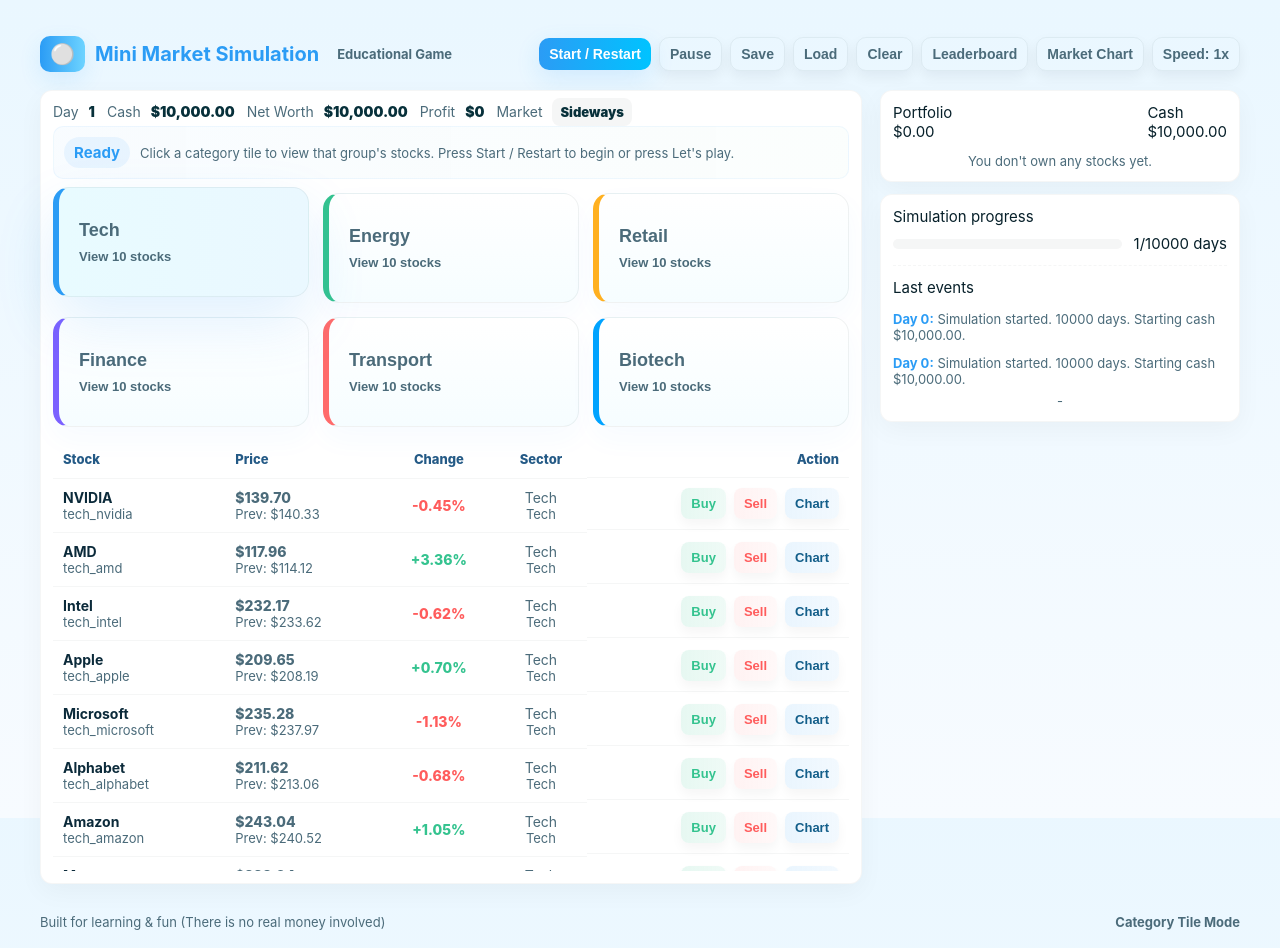
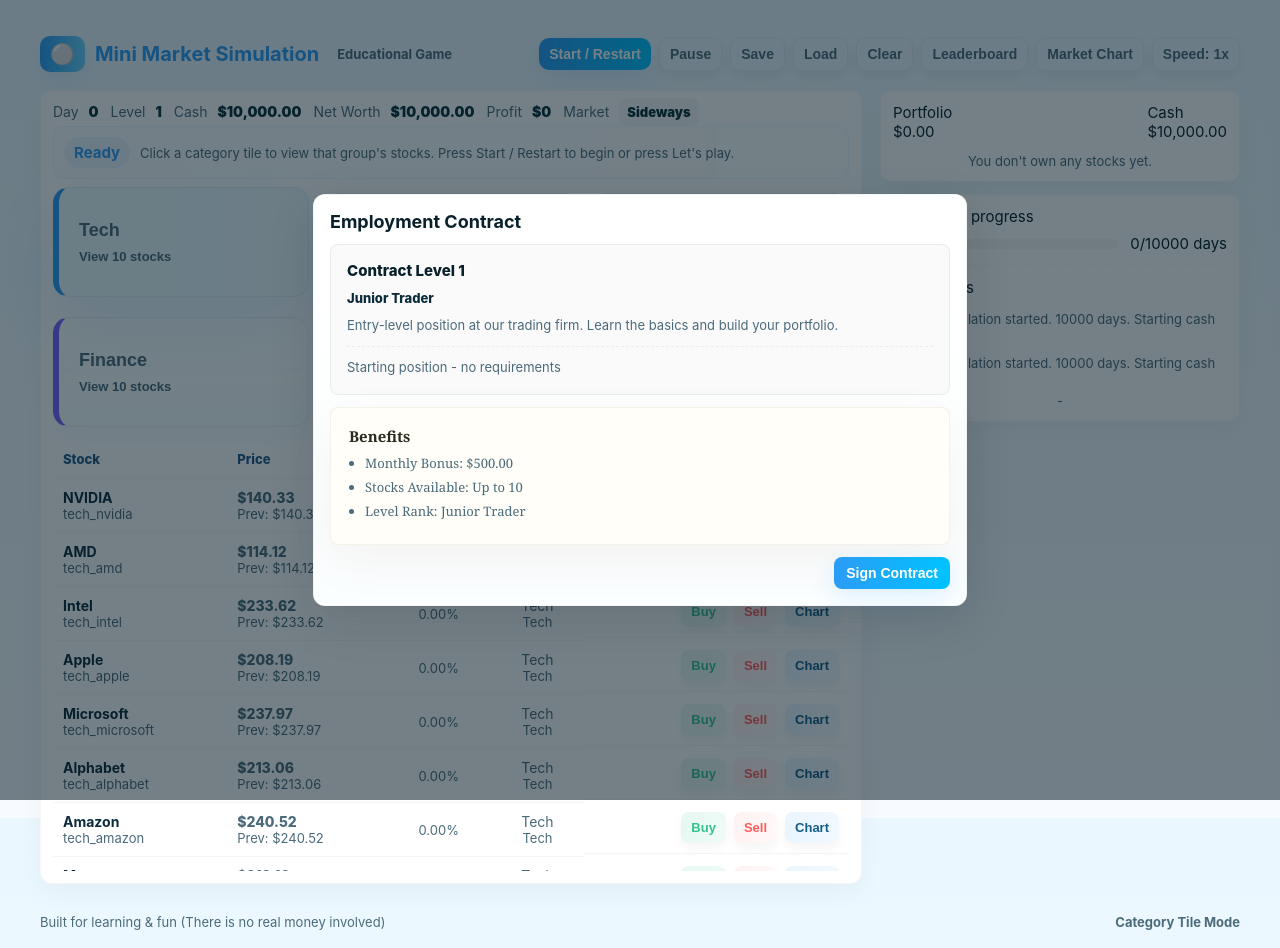
Before and after one commit to Leaferd6712/mini-market-simulation, a plain HTML site: page index.html in a window 1280 px wide. Both pictures are taken after a click on the button "Let's play". Drawn offline with Linux system fonts and the light colour scheme.

Commit message:
CHATGPT IS USELESS VSC IS BETer

```diff
--- a/index.html
+++ b/index.html
@@ -158,6 +158,7 @@
       <div style="display:flex;justify-content:space-between;align-items:center;">
         <div class="status" style="flex-wrap:wrap">
           <div>Day <strong id="dayNum">0</strong></div>
+          <div>Level <strong id="levelDisplay">1</strong></div>
           <div>Cash <strong id="cash">$0</strong></div>
           <div>Net Worth <strong id="networth">$0</strong></div>
           <div>Profit <strong id="unrealisedTop">$0</strong></div>
@@ -362,6 +363,23 @@
     </div>
   </div>
 
+  <div id="contractOverlay" class="modal-overlay" role="dialog" aria-modal="true" style="display:none;">
+    <div class="modal" role="document" aria-labelledby="contractTitle" style="max-width:620px;">
+      <h2 id="contractTitle">Employment Contract</h2>
+      <div style="background:#fafafa;padding:16px;border-radius:8px;border:1px solid rgba(7,34,40,0.06);margin:12px 0;">
+        <div class="mini" style="font-weight:800;margin-bottom:8px;">Contract Level <span id="contractLevel">1</span></div>
+        <div class="small muted" id="contractDetails" style="line-height:1.6;"></div>
+      </div>
+      <div class="letter-content" style="margin:12px 0;">
+        <div class="mini" style="font-weight:800;margin-bottom:8px;">Benefits</div>
+        <ul class="small muted" id="contractBenefits" style="padding-left:16px;margin:0;"></ul>
+      </div>
+      <div class="controls" style="margin-top:12px;">
+        <button id="contractSign" class="btn-primary">Sign Contract</button>
+      </div>
+    </div>
+  </div>
+
 <script>
 const STORAGE_KEY = 'marketSim_v6_tilemode';
 const LEADERBOARD_KEY = 'marketSim_v6_leaderboard';
@@ -386,6 +404,37 @@ const TREND_DAILY_BIAS = 0.004;
 const SHOCK_PROB_SURGE = 0.006;
 const SHOCK_PROB_FALL = 0.004;
 const SPEED_OPTIONS = [1,2,4];
+
+// Level system
+const LEVEL_CONTRACTS = {
+  1: {
+    level: 1,
+    title: 'Junior Trader',
+    description: 'Entry-level position at our trading firm. Learn the basics and build your portfolio.',
+    monthlyBonus: 500,
+    stockLimit: 10,
+    requirements: 'Starting position - no requirements',
+    unlockAt: 0
+  },
+  2: {
+    level: 2,
+    title: 'Senior Trader',
+    description: 'Promoted! Your dedication has earned you a better position with higher compensation.',
+    monthlyBonus: 1000,
+    stockLimit: 20,
+    requirements: 'Reach $25,000 net worth',
+    unlockAt: 25000
+  },
+  3: {
+    level: 3,
+    title: 'Head of Trading',
+    description: 'You\'ve proven yourself as a top performer. Welcome to the leadership team!',
+    monthlyBonus: 2000,
+    stockLimit: 30,
+    requirements: 'Reach $100,000 net worth',
+    unlockAt: 100000
+  }
+};
 
 const REAL_TECH = ["NVIDIA","AMD","Intel","Apple","Microsoft","Alphabet","Amazon","Meta","Qualcomm","Broadcom"];
 const REAL_TRANSPORT = ["Tesla","Ford Motor Company","General Motors","Toyota","Uber","Boeing","Airbus","DHL","Maersk","Volvo"];
@@ -460,7 +509,7 @@ let totalDays = 10000;
 let totalWeeks = Math.ceil(totalDays / 7);
 
 let game = {
-  stocks: [], day:0, cash: STANDARD.startingMoney, portfolio:{}, events:[], history:[], cyclesCompleted:0, marketState:'Sideways', bonusGiven:false
+  stocks: [], day:0, cash: STANDARD.startingMoney, portfolio:{}, events:[], history:[], cyclesCompleted:0, marketState:'Sideways', bonusGiven:false, level: 1, levelUpUnlocked: {}
 };
 let currentWeek = 0, runningYear = false, paused = false;
 let disableUI = false;
@@ -487,6 +536,7 @@ const categoryGrid = document.getElementById('categoryGrid');
 const stocksBody = document.getElementById('stocksBody');
 const newsPanel = document.getElementById('newsPanel');
 const dayNumEl = document.getElementById('dayNum'), cashEl = document.getElementById('cash'), networthEl = document.getElementById('networth');
+const levelDisplay = document.getElementById('levelDisplay');
 const portfolioValueEl = document.getElementById('portfolioValue'), cashPanelEl = document.getElementById('cashPanel');
 const progressBarEl = document.getElementById('progressBar'), progressTextEl = document.getElementById('progressText');
 const marketStateEl = document.getElementById('marketState'), eventsLogEl = document.getElementById('eventsLog');
@@ -520,6 +570,14 @@ const letterTo = document.getElementById('letterTo');
 const letterBody = document.getElementById('letterBody');
 const letterSign = document.getElementById('letterSign');
 const letterAck = document.getElementById('letterAck');
+
+const contractOverlay = document.getElementById('contractOverlay');
+const contractTitle = document.getElementById('contractTitle');
+const contractLevel = document.getElementById('contractLevel');
+const contractDetails = document.getElementById('contractDetails');
+const contractBenefits = document.getElementById('contractBenefits');
+const contractSign = document.getElementById('contractSign');
+let pendingContractLevel = 0;
 
 function resetLiveStocks(){
   game.stocks = STOCKS_MASTER.map(s => ({ id:s.id, name:s.name, sector:s.sector, price:s.price, volatility:s.volatility, changePct:0, history:[round2(s.price)] }));
@@ -870,12 +928,70 @@ function hideLetter(){
   letterOverlay.style.display = 'none';
 }
 
+function showContract(levelNum){
+  if(disableUI) return;
+  const contract = LEVEL_CONTRACTS[levelNum];
+  if (!contract) return;
+
+  pendingContractLevel = levelNum;
+  contractLevel.textContent = levelNum;
+  contractDetails.innerHTML = `
+    <div style="font-weight:800;color:#0b2a3a;margin-bottom:6px;">${contract.title}</div>
+    <div>${contract.description}</div>
+    <hr style="margin:10px 0;border:none;border-top:1px dashed rgba(7,34,40,0.06);">
+    <div class="small" style="color:var(--muted);">${contract.requirements}</div>
+  `;
+
+  contractBenefits.innerHTML = '';
+  const benefits = [
+    `Monthly Bonus: ${money(contract.monthlyBonus)}`,
+    `Stocks Available: Up to ${contract.stockLimit}`,
+    `Level Rank: ${contract.title}`
+  ];
+  benefits.forEach(b => {
+    const li = document.createElement('li');
+    li.style.marginBottom = '6px';
+    li.textContent = b;
+    contractBenefits.appendChild(li);
+  });
+
+  contractOverlay.style.display = 'flex';
+  contractOverlay.setAttribute('aria-hidden','false');
+  contractOverlay.querySelector('.modal').classList.add('show');
+}
+
+function hideContract(){
+  contractOverlay.querySelector('.modal').classList.remove('show');
+  contractOverlay.style.display = 'none';
+}
+
+contractSign.addEventListener('click', ()=> {
+  if (pendingContractLevel <= 0) return;
+  const contract = LEVEL_CONTRACTS[pendingContractLevel];
+  game.level = pendingContractLevel;
+  hideContract();
+  if (pendingContractLevel === 1) {
+    logEvent('Signed Level 1 contract - Junior Trader');
+  } else {
+    logEvent(`Promoted to Level ${pendingContractLevel} - ${contract.title}!`);
+    showNotification(`🎉 Level ${pendingContractLevel} - ${contract.title}!`);
+  }
+  queueRender();
+  autoSave();
+  if (pendingContractLevel === 1 && !runningYear) {
+    setTimeout(() => { startYearRun(); }, 300);
+  }
+});
+
 function giveSalary(amount){
-  game.cash = round2(game.cash + amount);
-  logEvent(`Salary received: ${money(amount)}.`);
-  showLetter('Dear Player,', `Good news — your monthly paycheck has arrived. We've deposited ${money(amount)} into your account. Keep learning and having fun!`, '— HR Department', POPUP_AUTO_ACK_MS * 1.2);
+  // Use level-based bonus if available
+  const levelBonus = LEVEL_CONTRACTS[game.level] ? LEVEL_CONTRACTS[game.level].monthlyBonus : amount;
+  game.cash = round2(game.cash + levelBonus);
+  logEvent(`Salary received: ${money(levelBonus)}.`);
+  showLetter('Dear Player,', `Good news — your monthly paycheck has arrived. We've deposited ${money(levelBonus)} into your account. Keep learning and having fun!`, '— HR Department', POPUP_AUTO_ACK_MS * 1.2);
   queueRender();
   updateProgress();
+  checkLevelUp();
 }
 
 function giveBossBonus(amount){
@@ -884,6 +1000,24 @@ function giveBossBonus(amount){
   showLetter('Dear Player,', `You've done really well! As a reward, your boss has given you a bonus of ${money(amount)}. Keep up the great work!`, '— Your Boss', POPUP_AUTO_ACK_MS * 1.5);
   queueRender();
   updateProgress();
+  checkLevelUp();
+}
+
+function checkLevelUp(){
+  const portfolioVal = Object.keys(game.portfolio).reduce((acc,id)=>{ const e=game.portfolio[id]; const s=game.stocks.find(x=>x.id===id); return acc + (s? s.price * e.shares : 0); },0);
+  const networth = round2(game.cash + portfolioVal);
+
+  // Check if player qualifies for next level
+  for (let level = 3; level >= 2; level--) {
+    const contract = LEVEL_CONTRACTS[level];
+    if (game.level < level && networth >= contract.unlockAt && !game.levelUpUnlocked[level]) {
+      game.levelUpUnlocked[level] = true;
+      setTimeout(() => {
+        showContract(level);
+      }, 500);
+      return;
+    }
+  }
 }
 
 function getDaysPerTick(){
@@ -1074,9 +1208,9 @@ function showLeaderboard(){ const list = getLeaderboard(); leaderboardList.inner
 leaderboardClose.addEventListener('click', ()=>{ leaderboardOverlay.style.display='none'; leaderboardOverlay.querySelector('.modal').classList.remove('show'); });
 leaderboardClear.addEventListener('click', ()=>{ if (confirm('Clear leaderboard?')){ setLeaderboard([]); showLeaderboard(); } });
 
-function autoSave(){ try { const save = { v:6, day:game.day, cash:game.cash, portfolio:game.portfolio, stocks:game.stocks.map(s=>({id:s.id,price:s.price,history:s.history.slice(-120)})), currentWeek, totalWeeks, totalDays, pendingWeeklyNews, bonusGiven: game.bonusGiven }; localStorage.setItem(STORAGE_KEY, JSON.stringify(save)); } catch(e){} }
+function autoSave(){ try { const save = { v:6, day:game.day, cash:game.cash, portfolio:game.portfolio, stocks:game.stocks.map(s=>({id:s.id,price:s.price,history:s.history.slice(-120)})), currentWeek, totalWeeks, totalDays, pendingWeeklyNews, bonusGiven: game.bonusGiven, level: game.level, levelUpUnlocked: game.levelUpUnlocked }; localStorage.setItem(STORAGE_KEY, JSON.stringify(save)); } catch(e){} }
 function manualSave(){ autoSave(); alert('Saved locally.'); }
-function loadSaved(){ const raw = localStorage.getItem(STORAGE_KEY); if (!raw){ alert('No saved data'); return; } try { const saved = JSON.parse(raw); const byId = {}; for (const m of STOCKS_MASTER) byId[m.id] = m; game.stocks = (saved.stocks||[]).map(ss => { const master = byId[ss.id] || ss; return { id: master.id, name: master.name, sector: master.sector, price: ss.price, volatility: master.volatility||1.2, changePct:0, history: ss.history||[ss.price] }; }); game.cash = saved.cash || STANDARD.startingMoney; game.portfolio = saved.portfolio || {}; game.day = saved.day || 0; currentWeek = saved.currentWeek || 0; totalWeeks = saved.totalWeeks || Math.ceil((saved.totalDays || totalDays) / 7); totalDays = saved.totalDays || totalDays; pendingWeeklyNews = saved.pendingWeeklyNews || null; game.bonusGiven = saved.bonusGiven || false; renderCategoryTiles(); renderStocksForCategory(); renderPortfolio(); updateProgress(); alert('Loaded saved game.'); } catch(e){ alert('Failed to load'); } }
+function loadSaved(){ const raw = localStorage.getItem(STORAGE_KEY); if (!raw){ alert('No saved data'); return; } try { const saved = JSON.parse(raw); const byId = {}; for (const m of STOCKS_MASTER) byId[m.id] = m; game.stocks = (saved.stocks||[]).map(ss => { const master = byId[ss.id] || ss; return { id: master.id, name: master.name, sector: master.sector, price: ss.price, volatility: master.volatility||1.2, changePct:0, history: ss.history||[ss.price] }; }); game.cash = saved.cash || STANDARD.startingMoney; game.portfolio = saved.portfolio || {}; game.day = saved.day || 0; game.level = saved.level || 1; game.levelUpUnlocked = saved.levelUpUnlocked || {}; currentWeek = saved.currentWeek || 0; totalWeeks = saved.totalWeeks || Math.ceil((saved.totalDays || totalDays) / 7); totalDays = saved.totalDays || totalDays; pendingWeeklyNews = saved.pendingWeeklyNews || null; game.bonusGiven = saved.bonusGiven || false; renderCategoryTiles(); renderStocksForCategory(); renderPortfolio(); updateProgress(); alert('Loaded saved game.'); } catch(e){ alert('Failed to load'); } }
 function clearSave(){ if (!confirm('Clear saved game?')) return; localStorage.removeItem(STORAGE_KEY); alert('Saved cleared.'); }
 
 setInterval(()=>{ if (runningYear) autoSave(); }, 60000);
@@ -1100,6 +1234,7 @@ document.addEventListener('click', (e)=>{
   if (e.target === chartOverlay) chartOverlay.style.display = 'none';
   if (e.target === tradeOverlay) { tradeOverlay.style.display = 'none'; tradeOverlay.querySelector('.modal').classList.remove('pos','neg','show'); }
   if (e.target === leaderboardOverlay) { leaderboardOverlay.style.display = 'none'; leaderboardOverlay.querySelector('.modal').classList.remove('show'); }
+  if (e.target === contractOverlay && runningYear) { hideContract(); }
 });
 
 function initGame(autoStart=true){
@@ -1109,10 +1244,15 @@ function initGame(autoStart=true){
   resetLiveStocks();
   game.portfolio = {};
   game.day = 0; game.cash = STANDARD.startingMoney; game.events = []; game.history = []; game.cyclesCompleted = 0; game.marketState = 'Sideways'; game.bonusGiven = false;
+  game.level = 1; game.levelUpUnlocked = {};
   pendingWeeklyNews = null; currentWeek = 0; runningYear = false; paused = false; daysAppliedInWeek = 0;
   renderCategoryTiles(); renderStocksForCategory(); renderPortfolio(); updateProgress();
   logEvent(`Simulation started. ${totalDays} days. Starting cash ${money(game.cash)}.`);
-  if (autoStart) startYearRun();
+  if (autoStart) {
+    setTimeout(() => {
+      showContract(1);
+    }, 300);
+  }
 }
 
 function updateProgress(){
@@ -1122,6 +1262,7 @@ function updateProgress(){
   progressBarEl.style.width = pct + '%';
   progressTextEl.textContent = `${daysSoFar}/${daysTotal} days`;
   dayNumEl.textContent = game.day;
+  levelDisplay.textContent = game.level;
   cashEl.textContent = money(game.cash);
   const portfolioVal = Object.keys(game.portfolio).reduce((acc,id)=>{ const e=game.portfolio[id]; const s=game.stocks.find(x=>x.id===id); return acc + (s? s.price * e.shares : 0); },0);
   portfolioValueEl.textContent = money(portfolioVal);
@@ -1139,6 +1280,7 @@ function updateProgress(){
     queueRender();
     updateProgress();
   }
+  checkLevelUp();
 }
 
 function showEndOfYearPrompt(){
```
